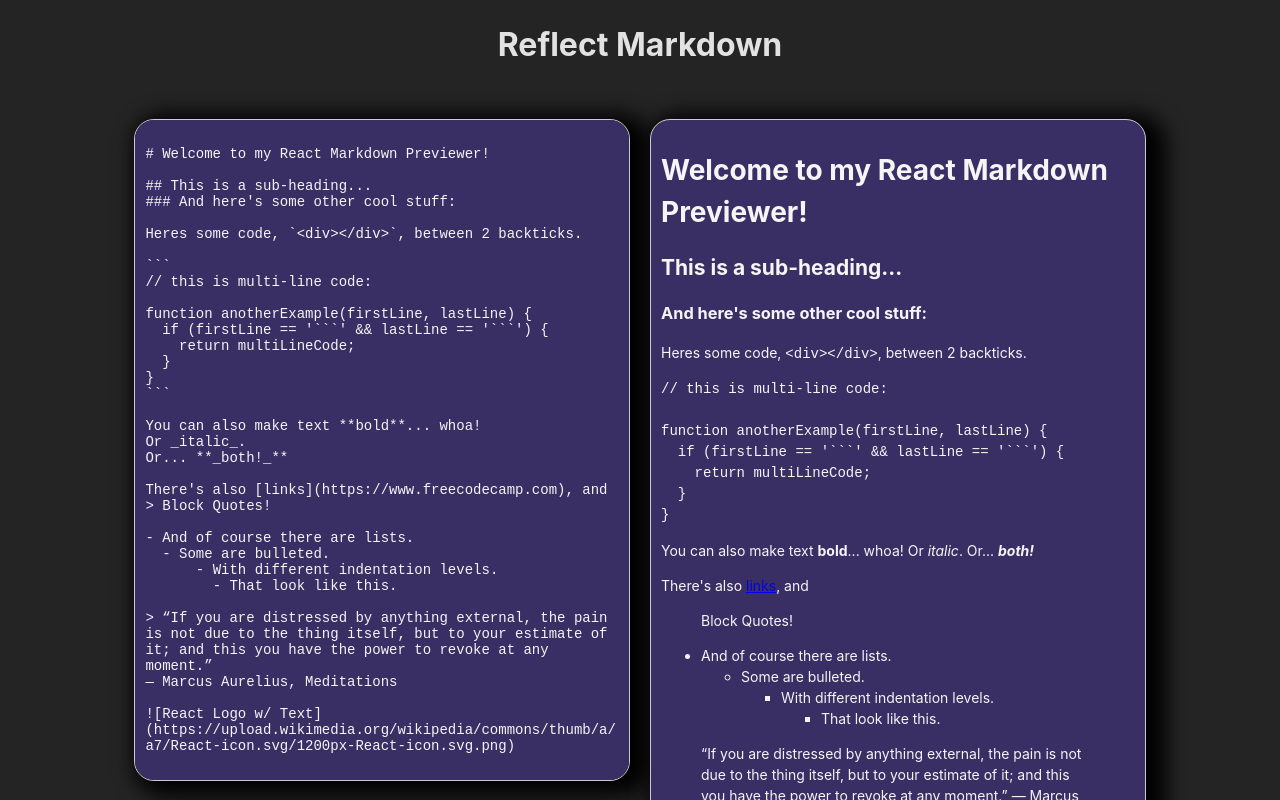
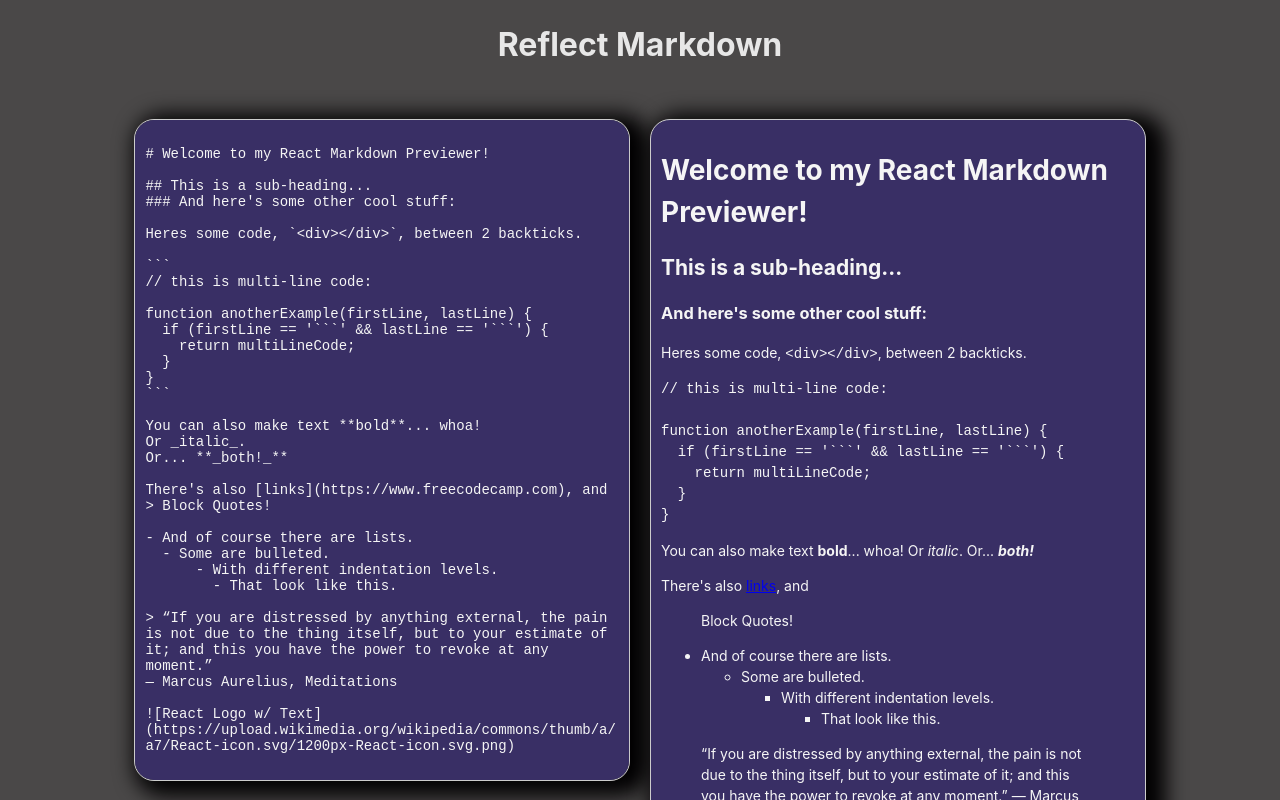
Before and after one commit to lilahmedina/markdown-preview, a React (Vite) app: page / in a window 1280 px wide. Shown: the top 800 px of the page. Built offline with nearby package versions, Linux system fonts and the light colour scheme.

Commit message:
changed background color

```diff
--- a/src/index.css
+++ b/src/index.css
@@ -4,6 +4,6 @@
   font-weight: 400;
 
   color: rgba(255, 255, 255, 0.87);
-  background-color: #242424;
+  background-color: #4a4848;
 
 }
```
